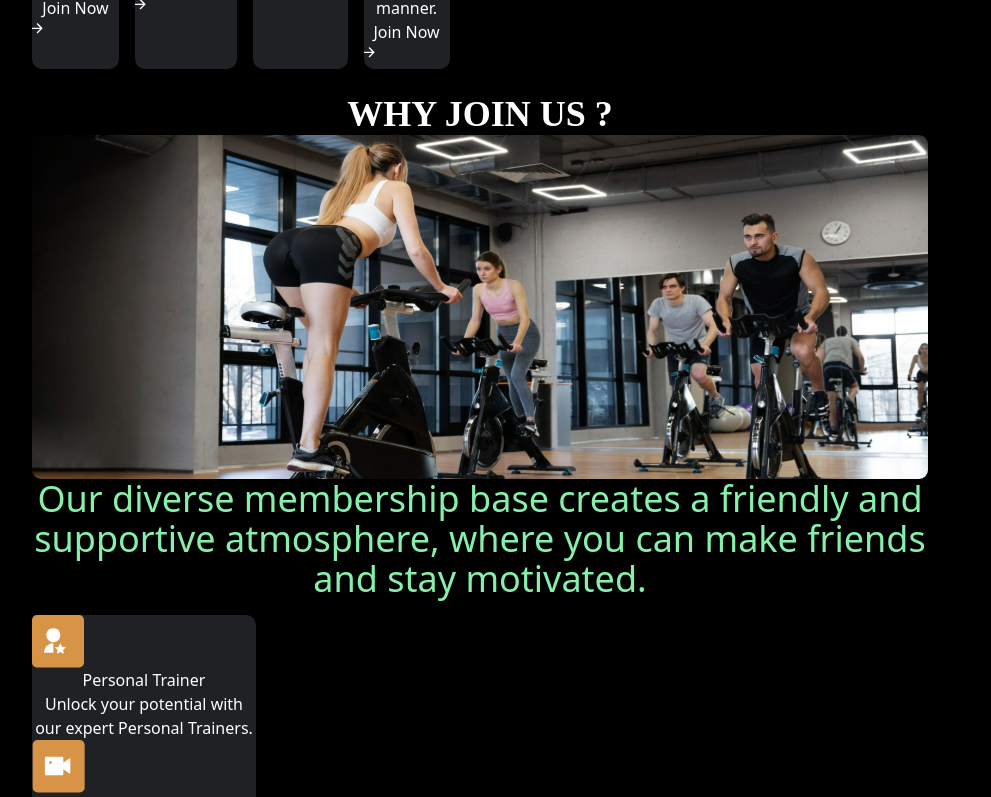
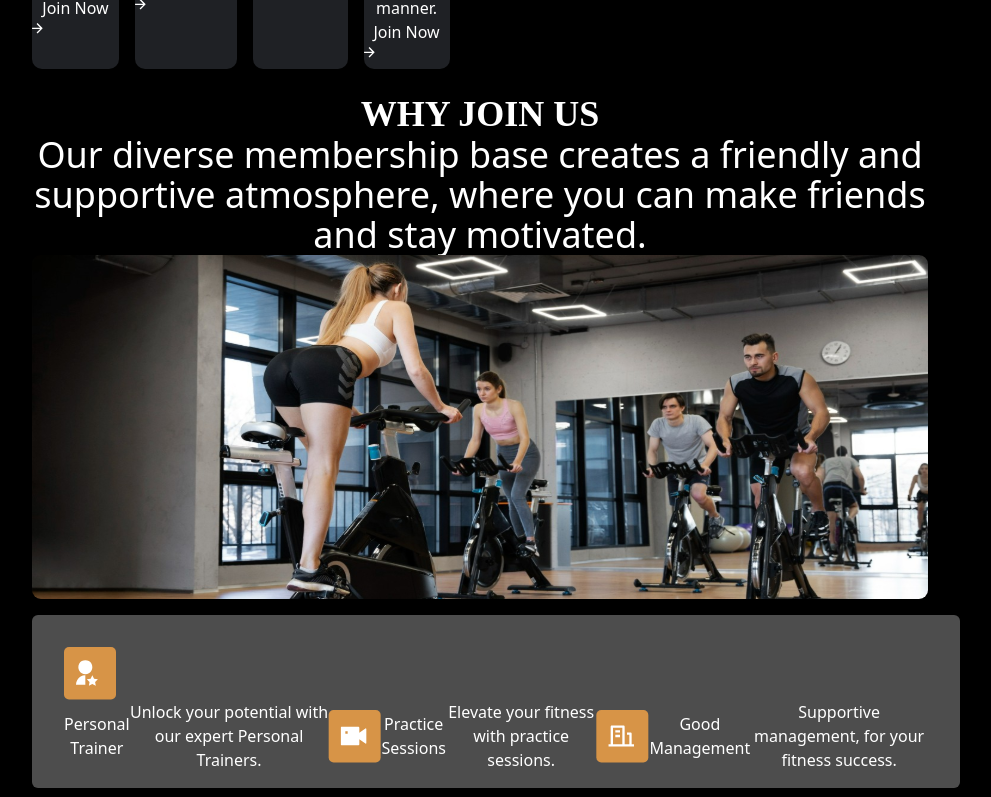
Before and after one commit to bruno654/prova1, a Next.js app: page / in a window 1280 px wide. Shown: the part 1120-1917 px from the top of the page, without its empty margins (160-1151 px from the left). Built offline with nearby package versions, Linux system fonts and the light colour scheme.

Commit message:
fix: finalmentes

```diff
--- a/app/components/Courses.tsx
+++ b/app/components/Courses.tsx
@@ -54,16 +54,18 @@ export default function Courses() {
 
             <div className="md:col-span-2 lg:col-span-3 mt-2 text-green-300 text-4xl text-center">
                 <h2 id="cursos" style={{ color: '#FFF', textAlign: 'center', fontFamily: 'Poppins', fontSize: '36px', fontStyle: 'normal', fontWeight: '600', lineHeight: 'normal' }}>
-                WHY JOIN US ?
+                    WHY JOIN US
                 </h2>
+
+                <p style={{ color: 'white' }}>Our diverse membership base creates a friendly and supportive atmosphere, where you can make friends and stay motivated.</p>
                 <img src="/img/join.jpg.svg" alt="" />
-                <p>Our diverse membership base creates a friendly and supportive
-                atmosphere, where you can make friends and stay motivated.</p>
             </div>
-            <div className="bg-[#4d4d4d] rounded-md pb-2" style={{ width: '224px', alignSelf: 'stretch', borderRadius: '10px', background: '#1F2125' }}>
+
+
+            <div className="bg-[#4d4d4d] rounded-md pb-2" style={{ display: 'flex', width: '928px', height: '172.5px', padding: '32px 32.01px 32px 32px', alignItems: 'flex-start', alignContent: 'flex-start', gap: '0px 32px', flexWrap: 'wrap' }}>
     <a href="/curso_html.html">
         <img src="/img/span.h2d-d05be9c1.svg" alt="" />
-                    <div className="text-white text-center">
+        <div className="text-white text-center" style={{ display: 'flex', flexDirection: 'row', alignItems: 'center' }}>
             <h3>Personal Trainer</h3>
             <p>Unlock your potential with our expert Personal Trainers.</p>
             <img src="/img/span.h2d-f2d1818.svg" alt="" />
@@ -75,6 +77,8 @@ export default function Courses() {
         </div>
     </a>
 </div>
+
+
         </main>
     );
 }
```
Also changed, not shown: app/globals.css (line endings or trailing spaces). Lines whose indentation alone changed are shown as unchanged.
